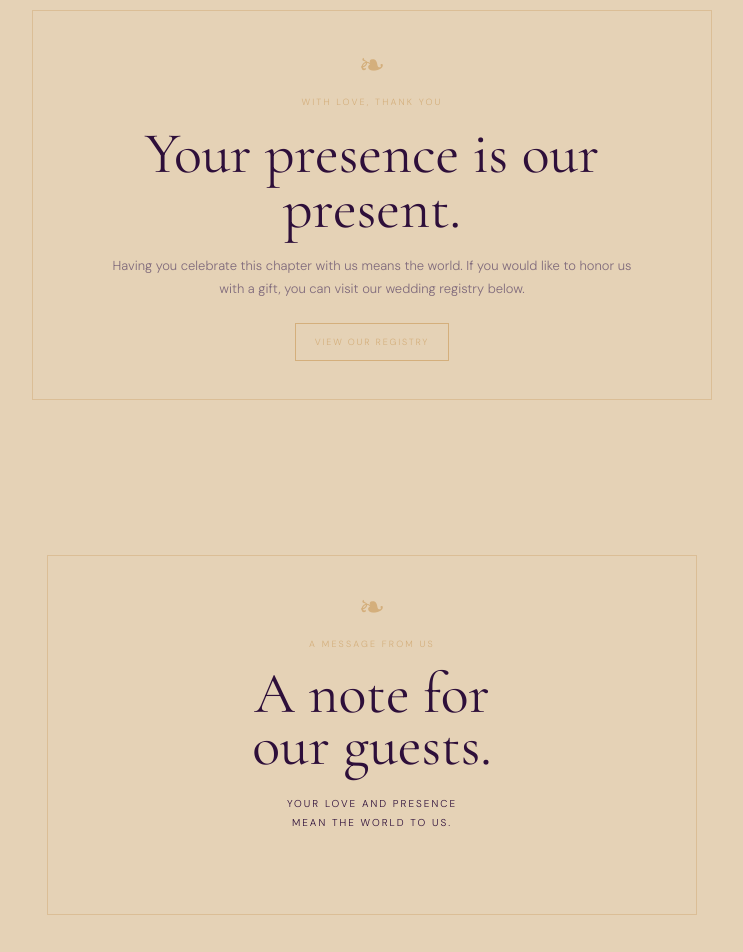
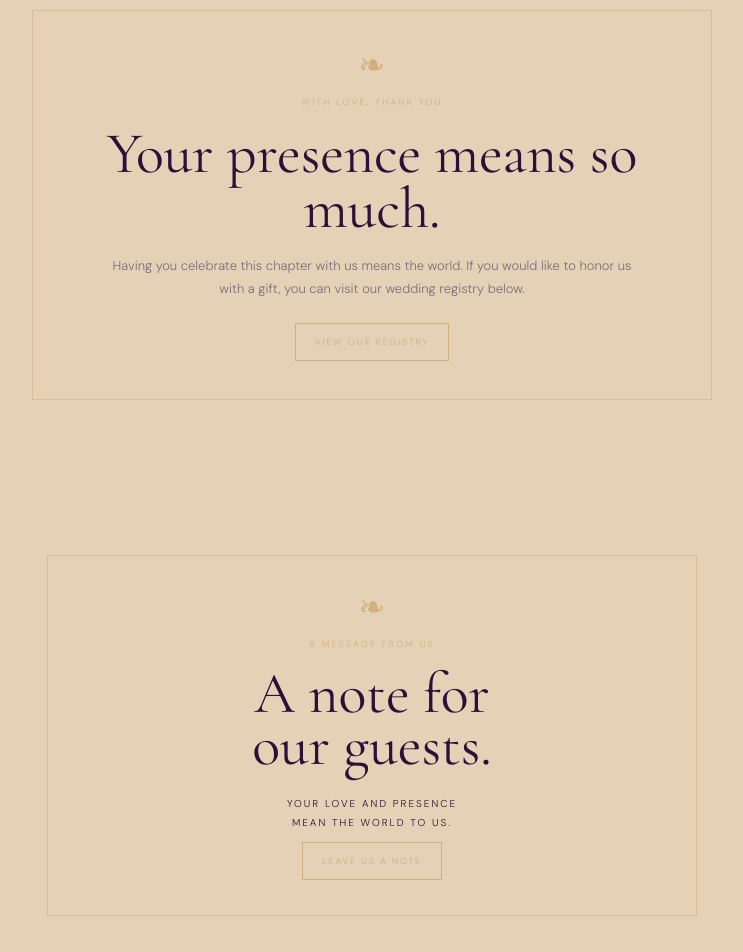
Before and after one commit to KelxSavage/Chikel2027-wedding, a plain HTML site: page index.html in a window 1280 px wide. Shown: the part 2960-3912 px from the top of the page, without its empty margins (268-1011 px from the left). Drawn offline with nearby package versions, Linux system fonts and the light colour scheme.

Commit message:
Update index.html
Changed copy.
Made guestbook card non-link
Added "Leave a note" as link

```diff
--- a/index.html
+++ b/index.html
@@ -1,3 +1,4 @@
+
 
 <!doctype html>
 <html lang="en">
@@ -133,28 +134,24 @@
   <div class="registry-card">
     <div class="sprig">❧</div>
     <div class="section-kicker">With love, thank you</div>
-    <h2>Your presence is our present.</h2>
+    <h2>Your presence means so much.</h2>
     <p>Having you celebrate this chapter with us means the world. If you would like to honor us with a gift, you can visit our wedding registry below.</p>
     <a class="outline-btn" href="https://www.amazon.com/wedding/guest-view/348QGV0EI0GD0" id="registry-link" target="_blank" rel="noopener noreferrer">View our registry</a>
   </div>
 </section>
 
 <section class="guest-note">
-  <a
-    class="guest-card-link"
-    href="/guestbook/"
-    aria-label="Leave us a note in the Chi and Kel wedding guestbook"
-  >
   <div class="guest-card">
     <div class="sprig">❧</div>
     <div class="section-kicker">A message from us</div>
     <h2>A note for<br>our guests.</h2>
     <p>Your love and presence<br>mean the world to us.</p>
-      <span class="guestbook-prompt">
-        Leave us a note ↗
-      </span>
+    <a
+      class="outline-btn"
+      href="/guestbook/"
+      aria-label="Leave us a note in the Chi and Kel wedding guestbook"
+    >Leave us a note</a>
   </div>
-  </a>
 </section>
 
 <section class="faq section" id="faq">
```
Lines whose indentation alone changed are shown as unchanged.
